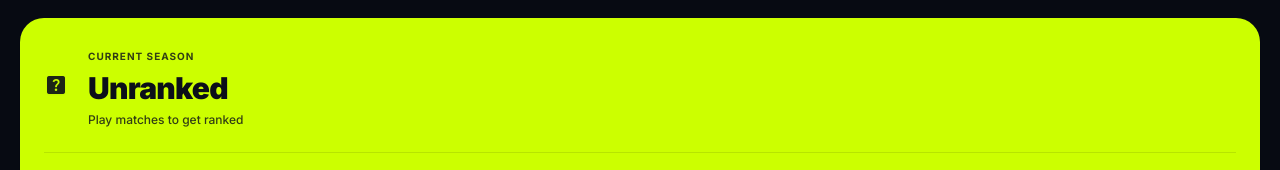
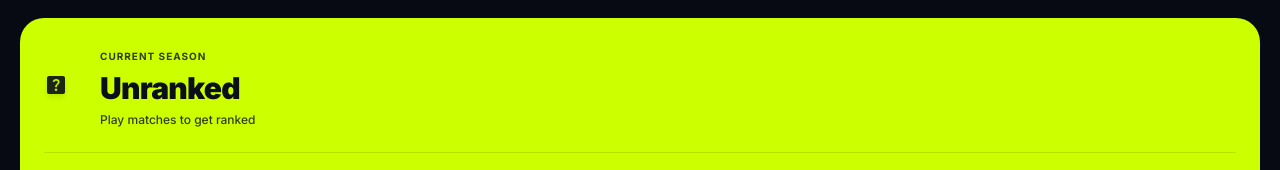
Before and after one commit to jimmykaunglfc-hub/arcade-hub-app, a Next.js app: page / in a window 1280 px wide. Shown: the part 182-352 px from the top of the page. Built offline with nearby package versions, Linux system fonts and the light colour scheme; no server answers.

Commit message:
Badge Placement Adjust

```diff
--- a/components/HomeTab.tsx
+++ b/components/HomeTab.tsx
@@ -100,13 +100,14 @@ export default function HomeTab({
         className="w-full bg-primary text-on-primary rounded-[24px] p-6 shadow-sm transition-all duration-300"
         style={{ backgroundColor: 'var(--primary)', color: 'var(--on-primary)' }}
       >
-        {/* 👇 UPDATED: Side-by-side flex layout for Badge (Left) and Text (Right) */}
-        <div className="flex items-center gap-5">
+        {/* 👇 UPDATED: Increased gap to 8 (2rem) to push text right */}
+        <div className="flex items-center gap-8">
 
-          {/* LEFT: Large Rank Badge */}
+          {/* LEFT: Much Larger Rank Badge */}
           <div className="flex items-center justify-center shrink-0">
+            {/* 👇 UPDATED: text-[88px] for a bigger badge and stronger drop-shadow */}
             <span
-              className="material-symbols-outlined text-[64px] drop-shadow-sm opacity-90"
+              className="material-symbols-outlined text-[88px] drop-shadow-md opacity-90"
               style={{ fontVariationSettings: "'FILL' 1" }}
             >
               {currentRankIcon}
```
